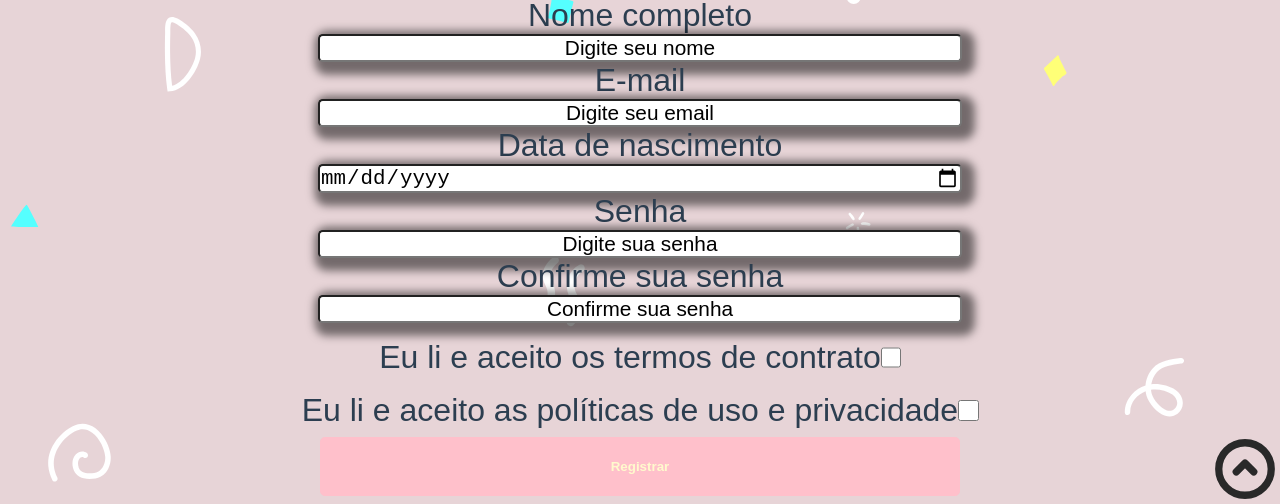
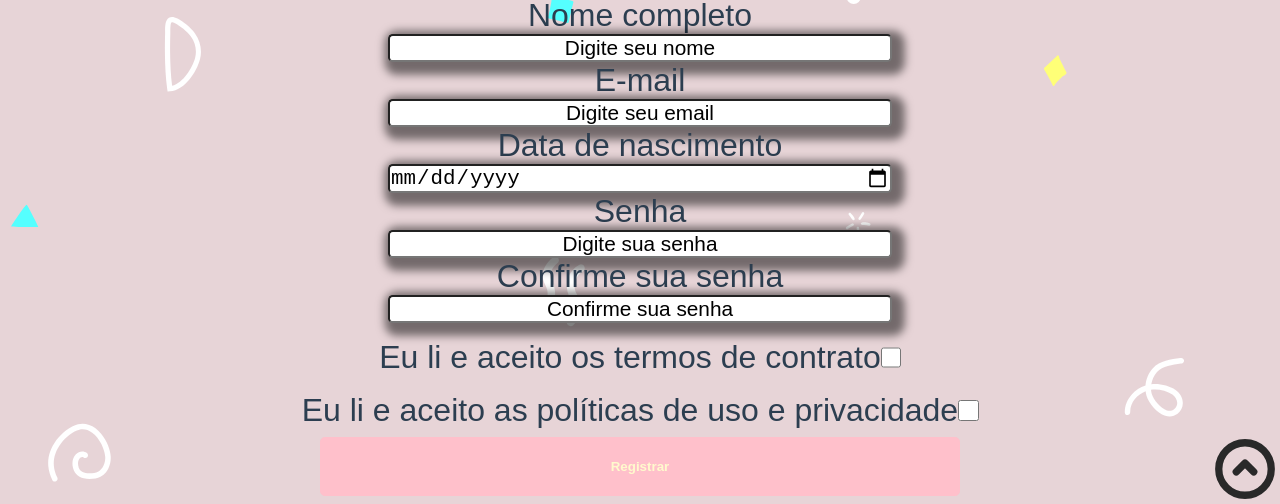
Before and after one commit to renetolentino/nihon_no_neko, a plain HTML site: page cadastro.html in a window 1280 px wide. Shown: the part 296-800 px from the top of the page. Drawn offline with Linux system fonts and the light colour scheme; a web font is replaced by a local one.

Commit message:
Add files via upload

```diff
--- a/css/index.css
+++ b/css/index.css
@@ -380,15 +380,17 @@ footer {
   align-items: center;
   width: 100%;
   text-align: center;
+  min-width: 300px;
 }
 
 .form-group {
   width: 100%;
-  min-width: 410px;
+  min-width: 300px;
 }
 
 .form-group input {
-  width: 50%;
+  width: 100%;
+  max-width: 500px;
   border-radius: 0.3rem;
   box-shadow: 0.3rem 0.3rem 0.5rem 0.5rem rgba(0, 0, 0, 0.5);
   font-size: 1.3rem;
```
